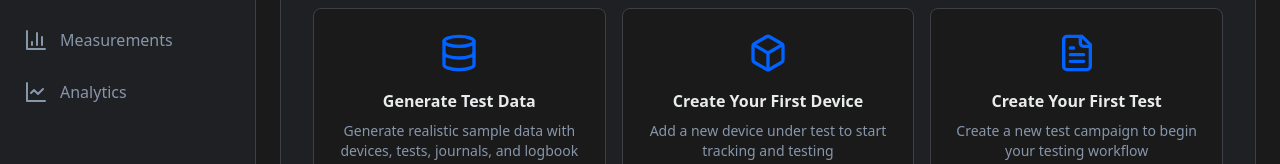
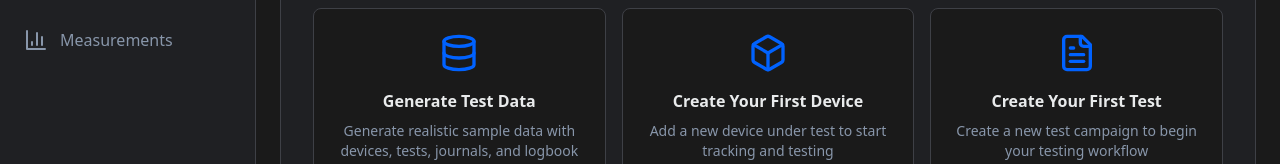
Before and after one commit to quixio/ac-quix-bridge, a Next.js app in the folder test-manager-frontend/: page / in a window 1280 px wide. Shown: the part 447-611 px from the top of the page. Built offline with nearby package versions, Linux system fonts and the light colour scheme; no server answers.

Commit message:
Remove Analytics from sidebar

```diff
--- a/test-manager-frontend/components/layout/sidebar.tsx
+++ b/test-manager-frontend/components/layout/sidebar.tsx
@@ -24,7 +24,6 @@ const navItems: NavItem[] = [
 const integrationItems: NavItem[] = [
   { href: "/config-manager", icon: Sliders, label: "Configurations" },
   { href: "/measurements", icon: BarChart3, label: "Measurements" },
-  { href: "/analytics", icon: LineChart, label: "Analytics" },
 ]
 
 export function Sidebar() {
```
